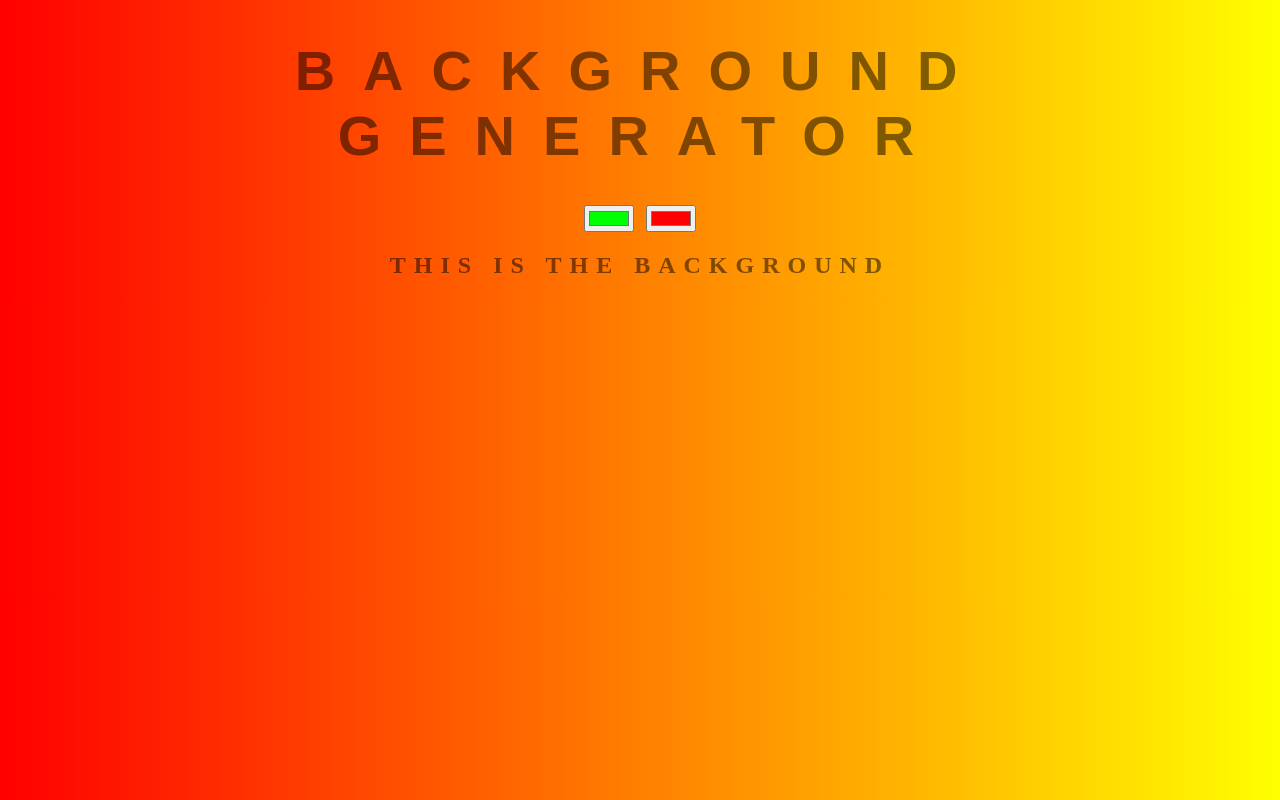
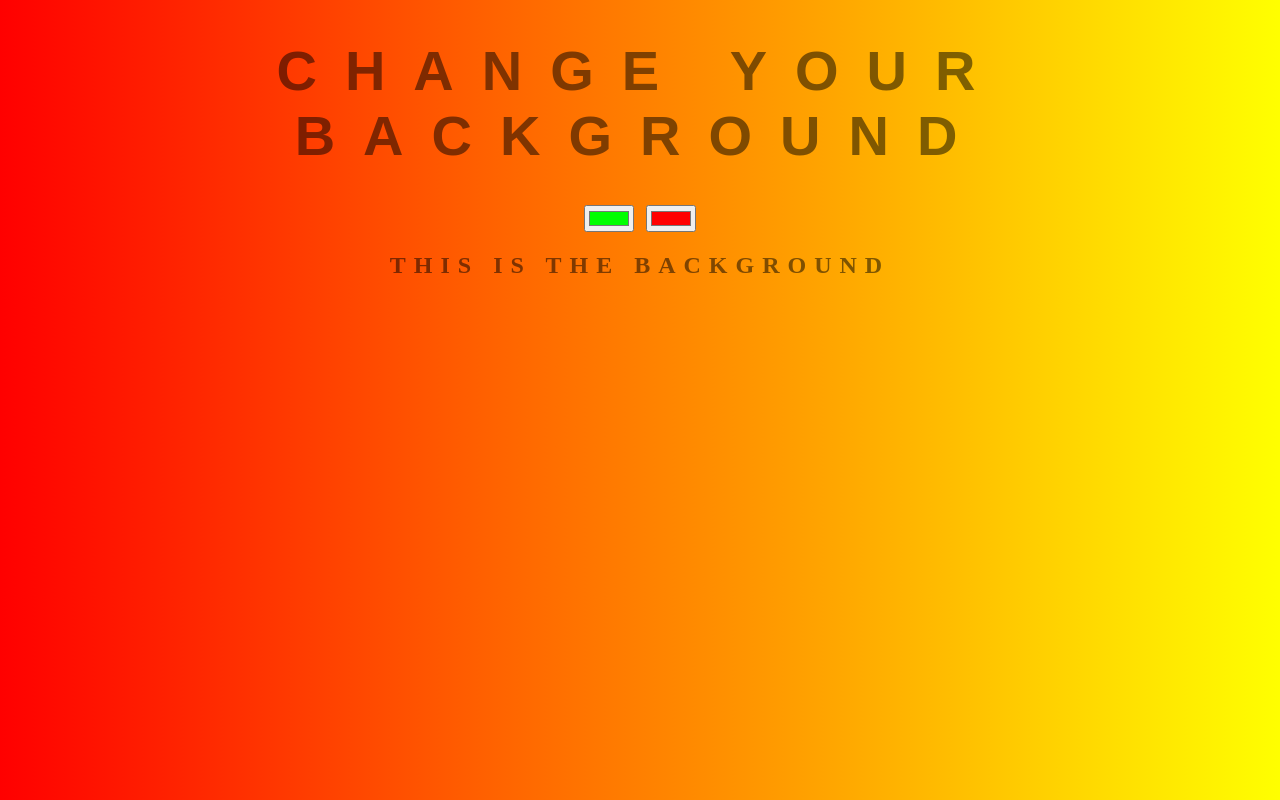
Before and after one commit to NiroKM/Background-Genarator, a plain HTML site: page index.html in a window 1280 px wide. Drawn offline with Linux system fonts and the light colour scheme.

Commit message:
Changed the title as per the request

```diff
--- a/index.html
+++ b/index.html
@@ -8,7 +8,7 @@
     <link rel="stylesheet" href="style.css">
 </head>
 <body id="gradient">
-    <h1>Background Generator</h1>
+    <h1>Change Your background</h1>
     <input class="color1" type="color" name="color1" value="#00ff00">
     <input class="color2" type="color" name="color2" value="#ff0000">
     <h2>This is the background</h2>
```
